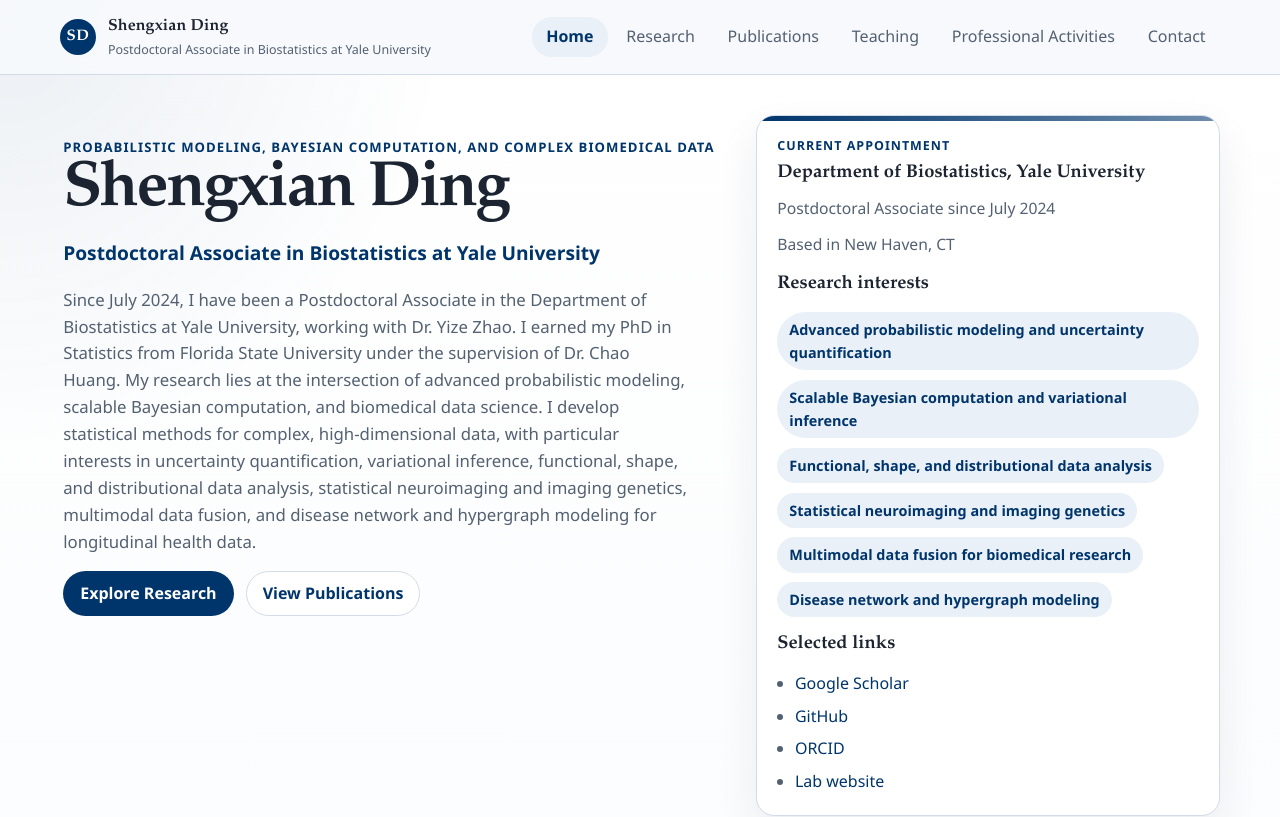
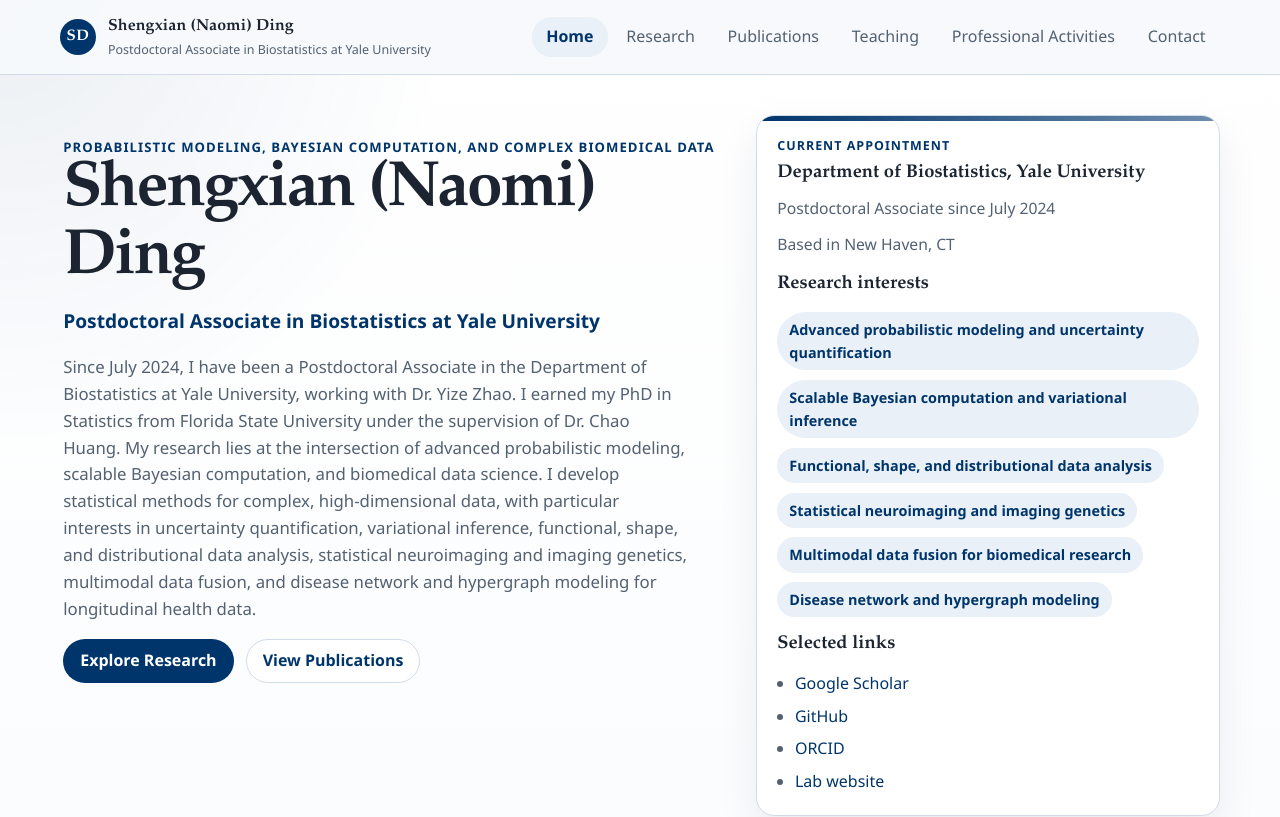
Before and after one commit to Naomi-Ding/Naomi-Ding.github.io, a React (Vite) app: page /#/ in a window 1280 px wide. Shown: the top 817 px of the page. Built offline with nearby package versions, Linux system fonts and the light colour scheme; no server answers.

Commit message:
Changes to be committed: 	modified:   content/profile.generated.yaml 	modified:   index.html 	new file:   public/robots.txt 	new file:   public/sitemap.xml 	modified:   src/lib/content.ts 	modified:   src/types/content.ts

```diff
--- a/content/profile.generated.yaml
+++ b/content/profile.generated.yaml
@@ -1,8 +1,10 @@
-name: "Shengxian Ding"
+name: "Shengxian (Naomi) Ding"
+alternate_names:
+  - "Naomi Ding"
 headline: "Postdoctoral Associate in Biostatistics at Yale University"
 location: "New Haven, CT"
 email: "naomi.ding@yale.edu"
-website_url: "http://naomi-ding.github.io/"
+website_url: "https://naomi-ding.github.io/"
 github_url: "https://github.com/Naomi-Ding"
 google_scholar_url: "https://scholar.google.com/citations?user=naomi-ding"
 orcid_url: "https://orcid.org/0000-0002-3412-7291"
--- a/index.html
+++ b/index.html
@@ -8,10 +8,46 @@
     />
     <meta
       name="description"
-      content="Personal academic website for Shengxian Ding."
+      content="Academic homepage of Shengxian (Naomi) Ding, Postdoctoral Associate in Biostatistics at Yale University."
     />
-    <title>Shengxian Ding</title>
+    <meta name="robots" content="index, follow" />
+    <link rel="canonical" href="https://naomi-ding.github.io/" />
+    <meta property="og:type" content="website" />
+    <meta property="og:title" content="Shengxian (Naomi) Ding" />
+    <meta
+      property="og:description"
+      content="Academic homepage of Shengxian (Naomi) Ding, Postdoctoral Associate in Biostatistics at Yale University."
+    />
+    <meta property="og:url" content="https://naomi-ding.github.io/" />
+    <meta name="twitter:card" content="summary" />
+    <meta name="twitter:title" content="Shengxian (Naomi) Ding" />
+    <meta
+      name="twitter:description"
+      content="Academic homepage of Shengxian (Naomi) Ding, Postdoctoral Associate in Biostatistics at Yale University."
+    />
+    <title>Shengxian (Naomi) Ding</title>
     <link rel="icon" href="/favicon.svg" />
+    <script type="application/ld+json">
+      {
+        "@context": "https://schema.org",
+        "@type": "Person",
+        "name": "Shengxian (Naomi) Ding",
+        "alternateName": "Naomi Ding",
+        "jobTitle": "Postdoctoral Associate in Biostatistics",
+        "affiliation": {
+          "@type": "CollegeOrUniversity",
+          "name": "Yale University"
+        },
+        "url": "https://naomi-ding.github.io/",
+        "sameAs": [
+          "https://github.com/Naomi-Ding",
+          "https://scholar.google.com/citations?user=naomi-ding",
+          "https://orcid.org/0000-0002-3412-7291",
+          "https://www.linkedin.com/in/naomi-ding/",
+          "https://www.yizezhao.com/"
+        ]
+      }
+    </script>
   </head>
   <body>
     <div id="root"></div>
--- a/src/lib/content.ts
+++ b/src/lib/content.ts
@@ -83,6 +83,7 @@ function normalizeProfile(): Profile {
 
   return {
     name: asTrimmedString(parsed.name, 'Shengxian Ding'),
+    alternate_names: asStringArray(parsed.alternate_names),
     headline: asTrimmedString(parsed.headline, 'Academic website in preparation'),
     location: asTrimmedString(parsed.location),
     email: asTrimmedString(parsed.email),
--- a/src/types/content.ts
+++ b/src/types/content.ts
@@ -16,6 +16,7 @@ export interface EducationEntry {
 
 export interface Profile {
   name: string
+  alternate_names?: string[]
   headline: string
   location?: string
   email?: string
```
Also changed, not shown: public/robots.txt (added), 1 other file (tests, documents, lock files or other folders).
